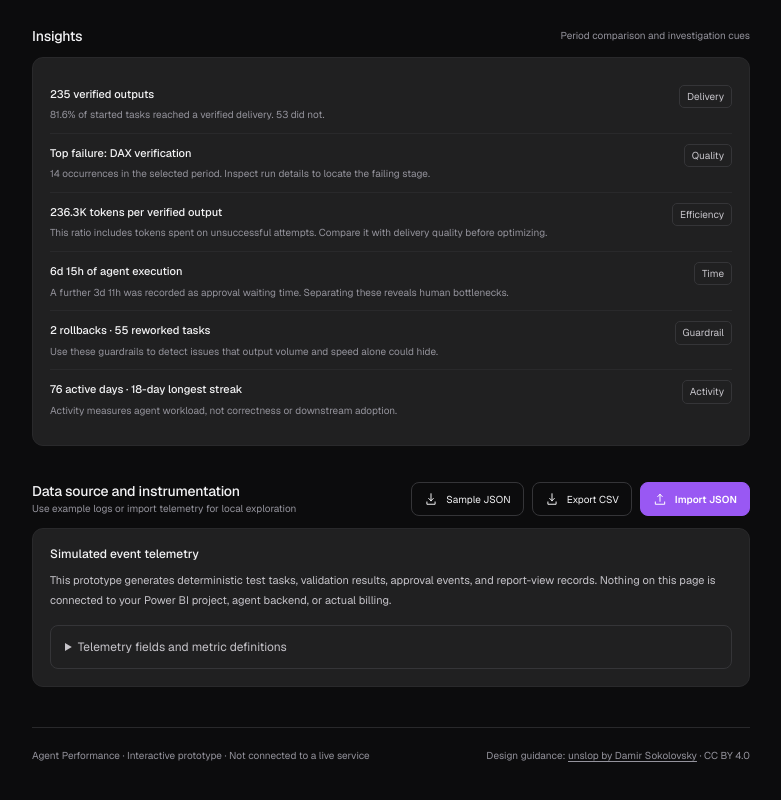
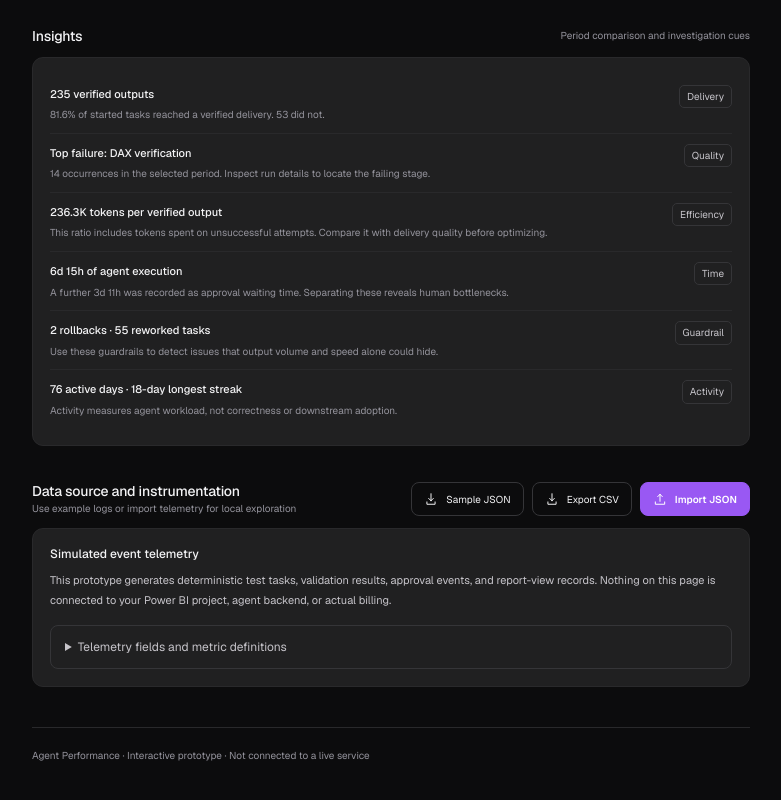
Before and after one commit to MMS-21/dsh-extensions, a website: page packages/powerbi-live-designer/previews/agent_performance_v6_reference.html in a window 1280 px wide. Shown: the part 3700-4500 px from the top of the page, without its empty margins (249-1030 px from the left). Drawn offline with nearby package versions, Linux system fonts and the light colour scheme.

Commit message:
Remove visible design credits from the v6 dashboards

```diff
--- a/packages/powerbi-live-designer/previews/agent_performance_v6_reference.html
+++ b/packages/powerbi-live-designer/previews/agent_performance_v6_reference.html
@@ -245,7 +245,7 @@ code, pre, kbd, samp { font-family: "Geist Mono", ui-monospace, Consolas, monosp
    <p>For production, emit immutable stage events per <code>taskId</code> and <code>artifactId</code>, record token usage by model and phase, keep actual price/rate version for billing, and join published report IDs to anonymized view events. Stage flags in this prototype are a simplified derived representation, not a substitute for an event log.</p>
   </div></details></div>
  </section>
- <footer class="footer"><span>Agent Performance · Interactive prototype · Not connected to a live service</span><span>Design guidance: <a href="https://github.com/heydamir/unslop" target="_blank" rel="noopener noreferrer">unslop by Damir Sokolovsky</a> · CC BY 4.0</span></footer>
+ <footer class="footer"><span>Agent Performance · Interactive prototype · Not connected to a live service</span></footer>
 </main>
 <div class="chart-hover-tip" role="tooltip" id="tooltip"></div>
 <div class="dialog-backdrop" id="detailBackdrop"><div class="dialog" role="dialog" aria-modal="true" aria-labelledby="dialogTitle" tabindex="-1" id="detailDialog"><div class="dialog-head"><div><h2 id="dialogTitle">Delivery details</h2><p id="dialogSubtitle"></p></div><button class="icon-button" id="closeDialog" aria-label="Close run details"><svg class="icon"><use href="#i-x"/></svg></button></div><div id="dialogContent"></div></div></div>
```
Also changed, not shown: packages/powerbi-live-designer/previews/powerbi_live_designer_v6_reference.html (+1 -1 lines).
